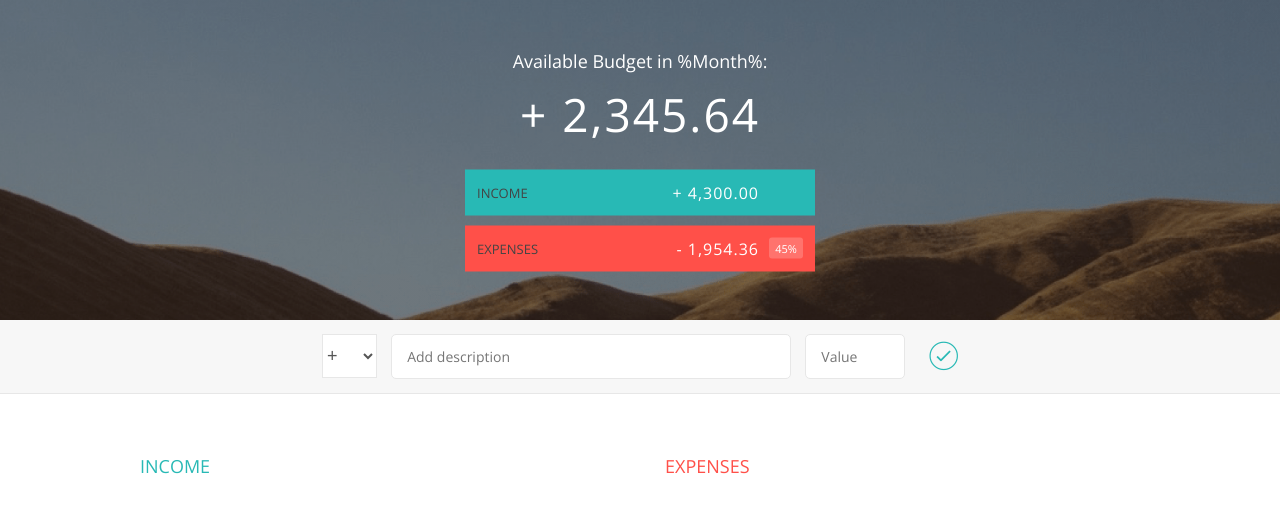
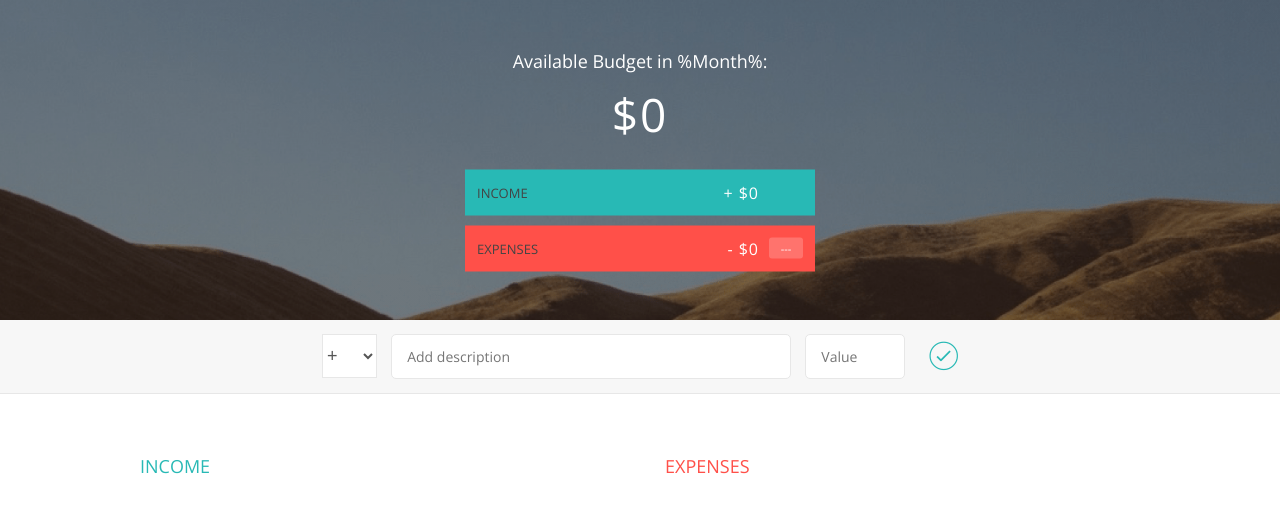
Before and after one commit to alvacoder/budget-app, a plain HTML site: page index.html in a window 1280 px wide. Drawn offline with nearby package versions, Linux system fonts and the light colour scheme.

Commit message:
Update budget UI Controller

```diff
--- a/app.js
+++ b/app.js
@@ -17,7 +17,6 @@ var budgetController = (function(){
         var sum = 0;
         data.allItems[type].forEach(function(cur) {
             sum = sum + cur.value;
-            console.log(typeof cur.value);
         });
         data.totals[type] = sum;
     };
@@ -98,7 +97,11 @@ var UIController = (function() {
         inputValue : '.add__value',
         addBtn : '.add__btn',
         incomeContainer : '.income__list',
-        expensesContainer : '.expenses__list'
+        expensesContainer : '.expenses__list',
+        budgetLabel : '.budget__value',
+        incomeLabel : '.budget__income--value',
+        expensesLabel : '.budget__expenses--value',
+        expensesPercentage : '.budget__expenses--percentage'
     };
 
     return {
@@ -144,6 +147,18 @@ var UIController = (function() {
                 current.value = "";
             });
             fieldsArr[0].focus();
+        },
+
+        displayBudget : function(obj) {
+            document.querySelector(DOMStrings.budgetLabel).textContent = '$' + obj.budget;
+            document.querySelector(DOMStrings.incomeLabel).textContent = '+ $' + obj.totalInc;
+            document.querySelector(DOMStrings.expensesLabel).textContent = '- $' +obj.totalExp;
+
+            if(obj.percentage > 0) {
+                document.querySelector(DOMStrings.expensesPercentage).textContent = obj.percentage + '%';
+            } else {
+                document.querySelector(DOMStrings.expensesPercentage).textContent = '---';
+            }
         }
     }
 
@@ -169,7 +184,8 @@ var controller = (function(budgetCtrl, UICtrl) {
         // 2. Return the budget
         var budget = budgetCtrl.getBudget();
         // 3. Display budget on the UI
-        console.log(budget);
+        UICtrl.displayBudget(budget);
+        //console.log(budget);
     };
 
     var ctrlAddItem = function() {
@@ -180,7 +196,6 @@ var controller = (function(budgetCtrl, UICtrl) {
         if(inputFields.description !== "" && inputFields.value !== NaN && inputFields.value > 0) {
 
             newItem = budgetCtrl.addItem(inputFields.type, inputFields.description, inputFields.value);
-            //console.log(inputFields);
             // 3. Add item to UI
             UICtrl.addListItem(newItem, inputFields.type);
             //clear fields
@@ -194,6 +209,12 @@ var controller = (function(budgetCtrl, UICtrl) {
 
     return {
         init : function() {
+            UICtrl.displayBudget({
+                budget : 0,
+                totalInc : 0,
+                totalExp : 0,
+                percentage : -1
+            });
             setupEventListeners();
         }
     }
--- a/index.html
+++ b/index.html
@@ -15,12 +15,12 @@
                     Available Budget in <span class="budget__title--month">%Month%</span>:
                 </div>
 
-                <div class="budget__value">+ 2,345.64</div>
+                <div class="budget__value"></div>
 
                 <div class="budget__income clearfix">
                     <div class="budget__income--text">Income</div>
                     <div class="right">
-                        <div class="budget__income--value">+ 4,300.00</div>
+                        <div class="budget__income--value"></div>
                         <div class="budget__income--percentage">&nbsp;</div>
                     </div>
                 </div>
@@ -28,8 +28,8 @@
                 <div class="budget__expenses clearfix">
                     <div class="budget__expenses--text">Expenses</div>
                     <div class="right clearfix">
-                        <div class="budget__expenses--value">- 1,954.36</div>
-                        <div class="budget__expenses--percentage">45%</div>
+                        <div class="budget__expenses--value"></div>
+                        <div class="budget__expenses--percentage"></div>
                     </div>
                 </div>
             </div>
```
